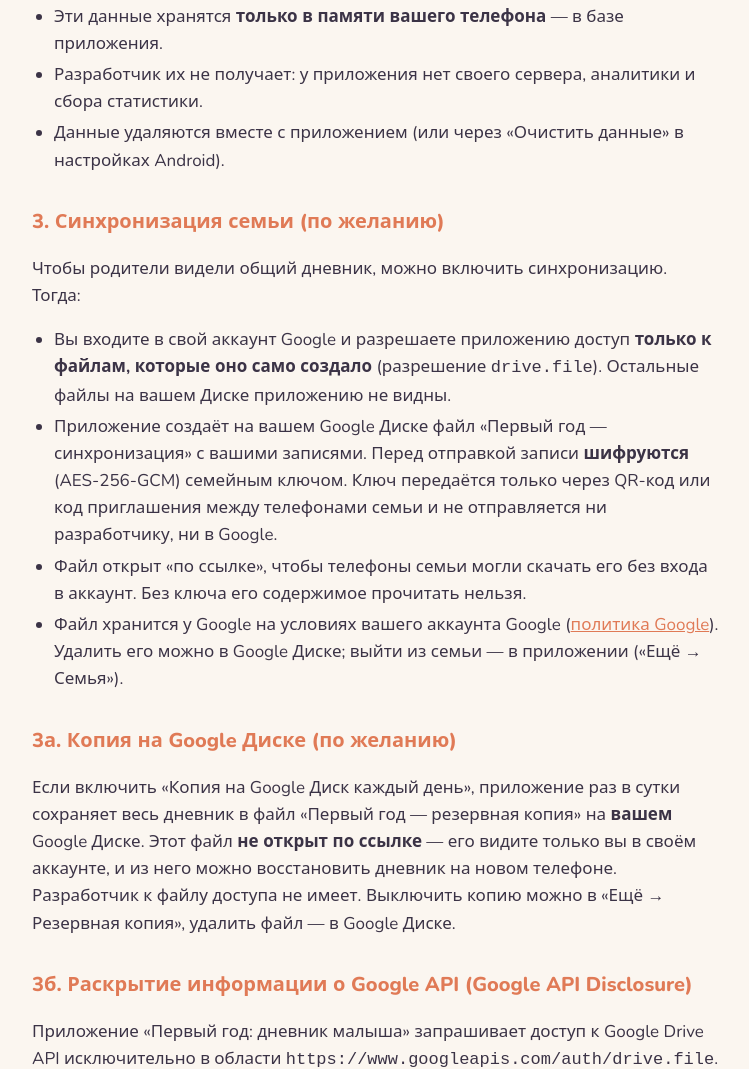
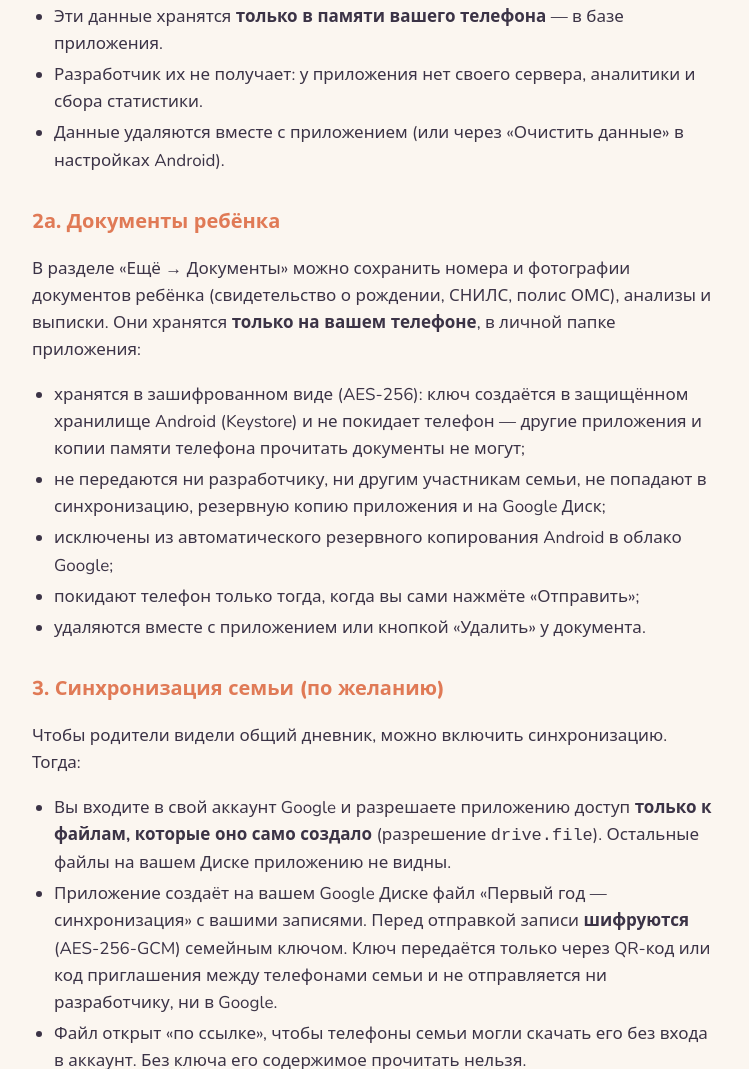
Before and after one commit to FaDuPiShme/fadupishme.github.io, a plain HTML site: page privacy.html in a window 1280 px wide. Shown: the part 689-1758 px from the top of the page, without its empty margins (264-1013 px from the left). Drawn offline with nearby package versions, Linux system fonts and the light colour scheme.

Commit message:
Add files via upload

```diff
--- a/privacy.html
+++ b/privacy.html
@@ -11,7 +11,7 @@
 <body>
 <main>
 <h1>Политика конфиденциальности</h1>
-<p class="date">Приложение «Первый год: дневник малыша» · редакция от 27 сентября 2026 г.</p>
+<p class="date">Приложение «Первый год: дневник малыша» · редакция от 13 октября 2026 г.</p>
 
 <div class="card">
 <p><b>Коротко.</b> Дневник хранится на вашем телефоне. У разработчика нет серверов,
@@ -36,6 +36,23 @@
 и сбора статистики.</li>
 <li>Данные удаляются вместе с приложением (или через «Очистить данные»
 в настройках Android).</li>
+</ul>
+
+<h2>2а. Документы ребёнка</h2>
+<p>В разделе «Ещё → Документы» можно сохранить номера и фотографии
+документов ребёнка (свидетельство о рождении, СНИЛС, полис ОМС), анализы
+и выписки. Они хранятся <b>только на вашем телефоне</b>, в личной папке
+приложения:</p>
+<ul>
+<li>хранятся в зашифрованном виде (AES-256): ключ создаётся в защищённом
+хранилище Android (Keystore) и не покидает телефон — другие приложения и
+копии памяти телефона прочитать документы не могут;</li>
+<li>не передаются ни разработчику, ни другим участникам семьи, не попадают
+в синхронизацию, резервную копию приложения и на Google Диск;</li>
+<li>исключены из автоматического резервного копирования Android в облако
+Google;</li>
+<li>покидают телефон только тогда, когда вы сами нажмёте «Отправить»;</li>
+<li>удаляются вместе с приложением или кнопкой «Удалить» у документа.</li>
 </ul>
 
 <h2>3. Синхронизация семьи (по желанию)</h2>
```
